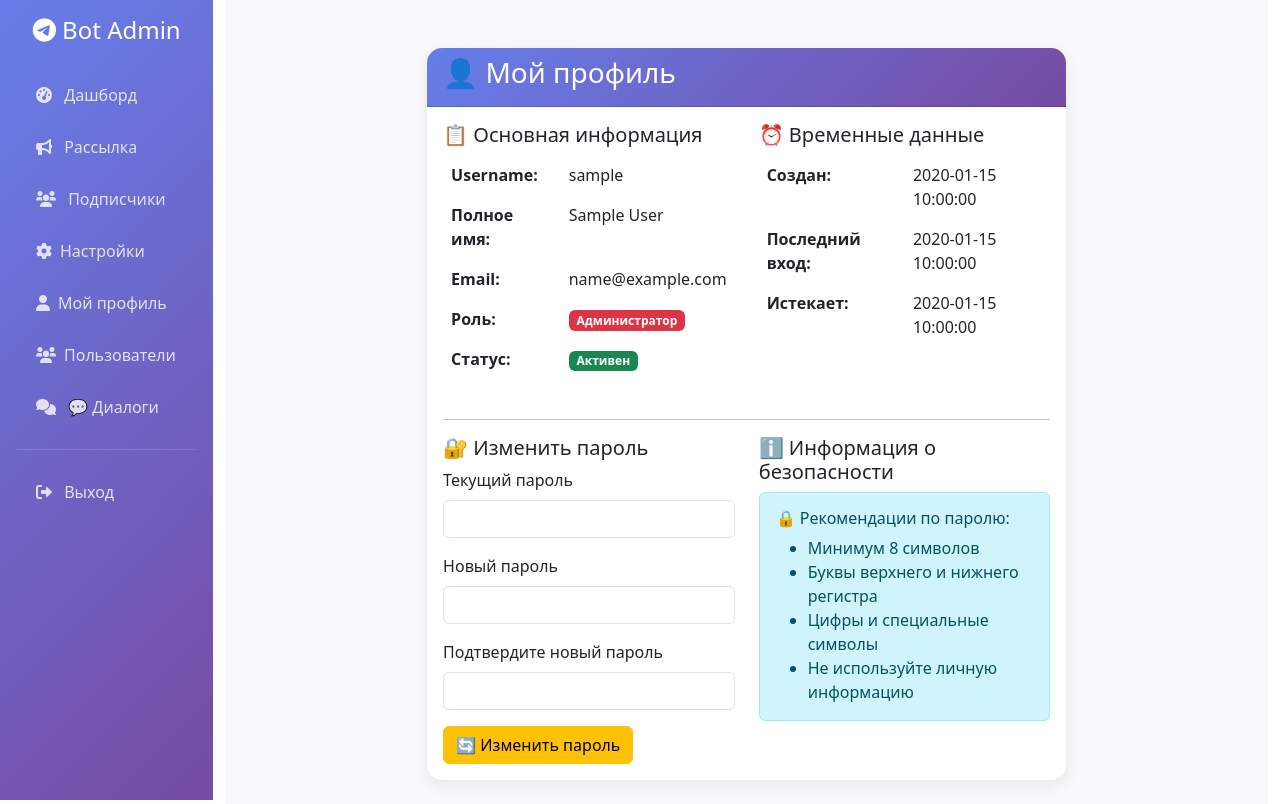
After one commit to AlexandrNemkov/telegram_bot_admin, a Flask app: page /profile in a window 1280 px wide. The commit adds this page. Run offline with Flask 3, Linux system fonts and the light colour scheme; a user stored in the database is signed in; tables that the repository leaves empty hold one stand-in row (values such as "Sample post").

Commit message:
Добавлена страница профиля и исправлены настройки

```diff
--- a/templates/base.html
+++ b/templates/base.html
@@ -75,14 +75,25 @@
                         <a class="nav-link {% if request.endpoint == 'subscribers' %}active{% endif %}" href="{{ url_for('subscribers') }}">
                             <i class="fas fa-users me-2"></i> Подписчики
                         </a>
-                        <a class="nav-link {% if request.endpoint == 'settings' %}active{% endif %}" href="{{ url_for('settings') }}">
-                            <i class="fas fa-cog me-2"></i> Настройки
-                        </a>
+                        <li class="nav-item">
+                            <a class="nav-link" href="{{ url_for('settings') }}">
+                                <i class="fas fa-cog me-2"></i>Настройки
+                            </a>
+                        </li>
+                        <li class="nav-item">
+                            <a class="nav-link" href="{{ url_for('profile') }}">
+                                <i class="fas fa-user me-2"></i>Мой профиль
+                            </a>
+                        </li>
+                        {% if current_user.is_authenticated %}
+                        <li class="nav-item">
+                            <a class="nav-link" href="{{ url_for('users') }}">
+                                <i class="fas fa-users me-2"></i>Пользователи
+                            </a>
+                        </li>
+                        {% endif %}
                         <a class="nav-link {% if request.endpoint == 'dialogs' %}active{% endif %}" href="{{ url_for('dialogs') }}">
                             <i class="fas fa-comments me-2"></i> 💬 Диалоги
-                        </a>
-                        <a class="nav-link {% if request.endpoint == 'users' %}active{% endif %}" href="{{ url_for('users') }}">
-                            <i class="fas fa-users-cog me-2"></i> 👥 Пользователи
                         </a>
                         <hr class="text-white-50">
                         <a class="nav-link" href="{{ url_for('logout') }}">
--- /dev/null
+++ b/templates/profile.html
@@ -0,0 +1,199 @@
+{% extends "base.html" %}
+
+{% block title %}Мой профиль{% endblock %}
+
+{% block content %}
+<div class="container mt-4">
+    <div class="row">
+        <div class="col-md-8 mx-auto">
+            <div class="card">
+                <div class="card-header">
+                    <h3>👤 Мой профиль</h3>
+                </div>
+                <div class="card-body">
+                    {% if user_info %}
+                    <div class="row mb-4">
+                        <div class="col-md-6">
+                            <h5>📋 Основная информация</h5>
+                            <table class="table table-borderless">
+                                <tr>
+                                    <td><strong>Username:</strong></td>
+                                    <td>{{ user_info.username }}</td>
+                                </tr>
+                                <tr>
+                                    <td><strong>Полное имя:</strong></td>
+                                    <td>{{ user_info.full_name or 'Не указано' }}</td>
+                                </tr>
+                                <tr>
+                                    <td><strong>Email:</strong></td>
+                                    <td>{{ user_info.email or 'Не указан' }}</td>
+                                </tr>
+                                <tr>
+                                    <td><strong>Роль:</strong></td>
+                                    <td>
+                                        {% if user_info.role == 'admin' %}
+                                            <span class="badge bg-danger">Администратор</span>
+                                        {% else %}
+                                            <span class="badge bg-primary">Пользователь</span>
+                                        {% endif %}
+                                    </td>
+                                </tr>
+                                <tr>
+                                    <td><strong>Статус:</strong></td>
+                                    <td>
+                                        {% if user_info.is_active %}
+                                            <span class="badge bg-success">Активен</span>
+                                        {% else %}
+                                            <span class="badge bg-danger">Неактивен</span>
+                                        {% endif %}
+                                    </td>
+                                </tr>
+                            </table>
+                        </div>
+                        <div class="col-md-6">
+                            <h5>⏰ Временные данные</h5>
+                            <table class="table table-borderless">
+                                <tr>
+                                    <td><strong>Создан:</strong></td>
+                                    <td>{{ user_info.created_at or 'Неизвестно' }}</td>
+                                </tr>
+                                <tr>
+                                    <td><strong>Последний вход:</strong></td>
+                                    <td>{{ user_info.last_login or 'Никогда' }}</td>
+                                </tr>
+                                <tr>
+                                    <td><strong>Истекает:</strong></td>
+                                    <td>
+                                        {% if user_info.account_expires %}
+                                            {{ user_info.account_expires }}
+                                        {% else %}
+                                            <span class="text-success">Бессрочно</span>
+                                        {% endif %}
+                                    </td>
+                                </tr>
+                            </table>
+                        </div>
+                    </div>
+                    {% endif %}
+
+                    <hr>
+
+                    <div class="row">
+                        <div class="col-md-6">
+                            <h5>🔐 Изменить пароль</h5>
+                            <form id="changePasswordForm">
+                                <div class="mb-3">
+                                    <label for="currentPassword" class="form-label">Текущий пароль</label>
+                                    <input type="password" class="form-control" id="currentPassword" required>
+                                </div>
+                                <div class="mb-3">
+                                    <label for="newPassword" class="form-label">Новый пароль</label>
+                                    <input type="password" class="form-control" id="newPassword" required>
+                                </div>
+                                <div class="mb-3">
+                                    <label for="confirmPassword" class="form-label">Подтвердите новый пароль</label>
+                                    <input type="password" class="form-control" id="confirmPassword" required>
+                                </div>
+                                <button type="submit" class="btn btn-warning">🔄 Изменить пароль</button>
+                            </form>
+                        </div>
+                        <div class="col-md-6">
+                            <h5>ℹ️ Информация о безопасности</h5>
+                            <div class="alert alert-info">
+                                <h6>🔒 Рекомендации по паролю:</h6>
+                                <ul class="mb-0">
+                                    <li>Минимум 8 символов</li>
+                                    <li>Буквы верхнего и нижнего регистра</li>
+                                    <li>Цифры и специальные символы</li>
+                                    <li>Не используйте личную информацию</li>
+                                </ul>
+                            </div>
+                        </div>
+                    </div>
+                </div>
+            </div>
+        </div>
+    </div>
+</div>
+
+<!-- Модальное окно для уведомлений -->
+<div class="modal fade" id="notificationModal" tabindex="-1">
+    <div class="modal-dialog">
+        <div class="modal-content">
+            <div class="modal-header">
+                <h5 class="modal-title" id="modalTitle">Уведомление</h5>
+                <button type="button" class="btn-close" data-bs-dismiss="modal"></button>
+            </div>
+            <div class="modal-body" id="modalBody">
+                <!-- Содержимое будет добавлено динамически -->
+            </div>
+            <div class="modal-footer">
+                <button type="button" class="btn btn-secondary" data-bs-dismiss="modal">Закрыть</button>
+            </div>
+        </div>
+    </div>
+</div>
+{% endblock %}
+
+{% block scripts %}
+<script>
+document.addEventListener('DOMContentLoaded', function() {
+    const changePasswordForm = document.getElementById('changePasswordForm');
+
+    changePasswordForm.addEventListener('submit', function(e) {
+        e.preventDefault();
+
+        const currentPassword = document.getElementById('currentPassword').value;
+        const newPassword = document.getElementById('newPassword').value;
+        const confirmPassword = document.getElementById('confirmPassword').value;
+
+        // Проверка паролей
+        if (newPassword !== confirmPassword) {
+            showNotification('Ошибка', 'Новые пароли не совпадают!', 'error');
+            return;
+        }
+
+        if (newPassword.length < 8) {
+            showNotification('Ошибка', 'Новый пароль должен содержать минимум 8 символов!', 'error');
+            return;
+        }
+
+        // Отправка запроса
+        fetch('/api/profile/change-password', {
+            method: 'POST',
+            headers: {
+                'Content-Type': 'application/json',
+            },
+            body: JSON.stringify({
+                current_password: currentPassword,
+                new_password: newPassword
+            })
+        })
+        .then(response => response.json())
+        .then(data => {
+            if (data.success) {
+                showNotification('Успех', 'Пароль успешно изменен!', 'success');
+                changePasswordForm.reset();
+            } else {
+                showNotification('Ошибка', data.error || 'Не удалось изменить пароль', 'error');
+            }
+        })
+        .catch(error => {
+            showNotification('Ошибка', 'Произошла ошибка при изменении пароля', 'error');
+            console.error('Error:', error);
+        });
+    });
+
+    function showNotification(title, message, type) {
+        const modal = new bootstrap.Modal(document.getElementById('notificationModal'));
+        const modalTitle = document.getElementById('modalTitle');
+        const modalBody = document.getElementById('modalBody');
+
+        modalTitle.textContent = title;
+        modalBody.innerHTML = `<div class="alert alert-${type === 'success' ? 'success' : 'danger'}">${message}</div>`;
+
+        modal.show();
+    }
+});
+</script>
+{% endblock %}
--- a/web/app.py
+++ b/web/app.py
@@ -502,6 +502,59 @@ def update_user_expiry(username):
     except Exception as e:
         return jsonify({'success': False, 'error': str(e)})
 
+@app.route('/profile')
+@login_required
+def profile():
+    """Страница профиля пользователя"""
+    try:
+        from database import Database
+        db = Database()
+
+        # Получить информацию о текущем пользователе
+        user_info = db.get_system_user(current_user.id)
+
+        return render_template('profile.html', user_info=user_info)
+    except Exception as e:
+        flash(f'Ошибка загрузки профиля: {e}', 'error')
+        return redirect(url_for('dashboard'))
+
+@app.route('/api/profile/change-password', methods=['POST'])
+@login_required
+def change_password():
+    """Изменение пароля пользователя"""
+    try:
+        from database import Database
+        db = Database()
+
+        data = request.get_json()
+        current_password = data.get('current_password')
+        new_password = data.get('new_password')
+
+        if not current_password or not new_password:
+            return jsonify({'success': False, 'error': 'Все поля обязательны'})
+
+        # Проверить текущий пароль
+        user = db.get_system_user(current_user.id)
+        if not user:
+            return jsonify({'success': False, 'error': 'Пользователь не найден'})
+
+        if not check_password_hash(user['password_hash'], current_password):
+            return jsonify({'success': False, 'error': 'Неверный текущий пароль'})
+
+        # Проверить сложность нового пароля
+        if len(new_password) < 8:
+            return jsonify({'success': False, 'error': 'Новый пароль должен содержать минимум 8 символов'})
+
+        # Обновить пароль
+        new_password_hash = generate_password_hash(new_password)
+        if db.update_system_user_password(current_user.id, new_password_hash):
+            return jsonify({'success': True, 'message': 'Пароль успешно изменен'})
+        else:
+            return jsonify({'success': False, 'error': 'Ошибка обновления пароля'})
+
+    except Exception as e:
+        return jsonify({'success': False, 'error': str(e)})
+
 if __name__ == '__main__':
     os.makedirs(app.config['UPLOAD_FOLDER'], exist_ok=True)
     app.run(debug=True, host='0.0.0.0', port=5000)
```
Also changed, not shown: database.py (+33 -26 lines), templates/settings.html (+4 -4 lines).
